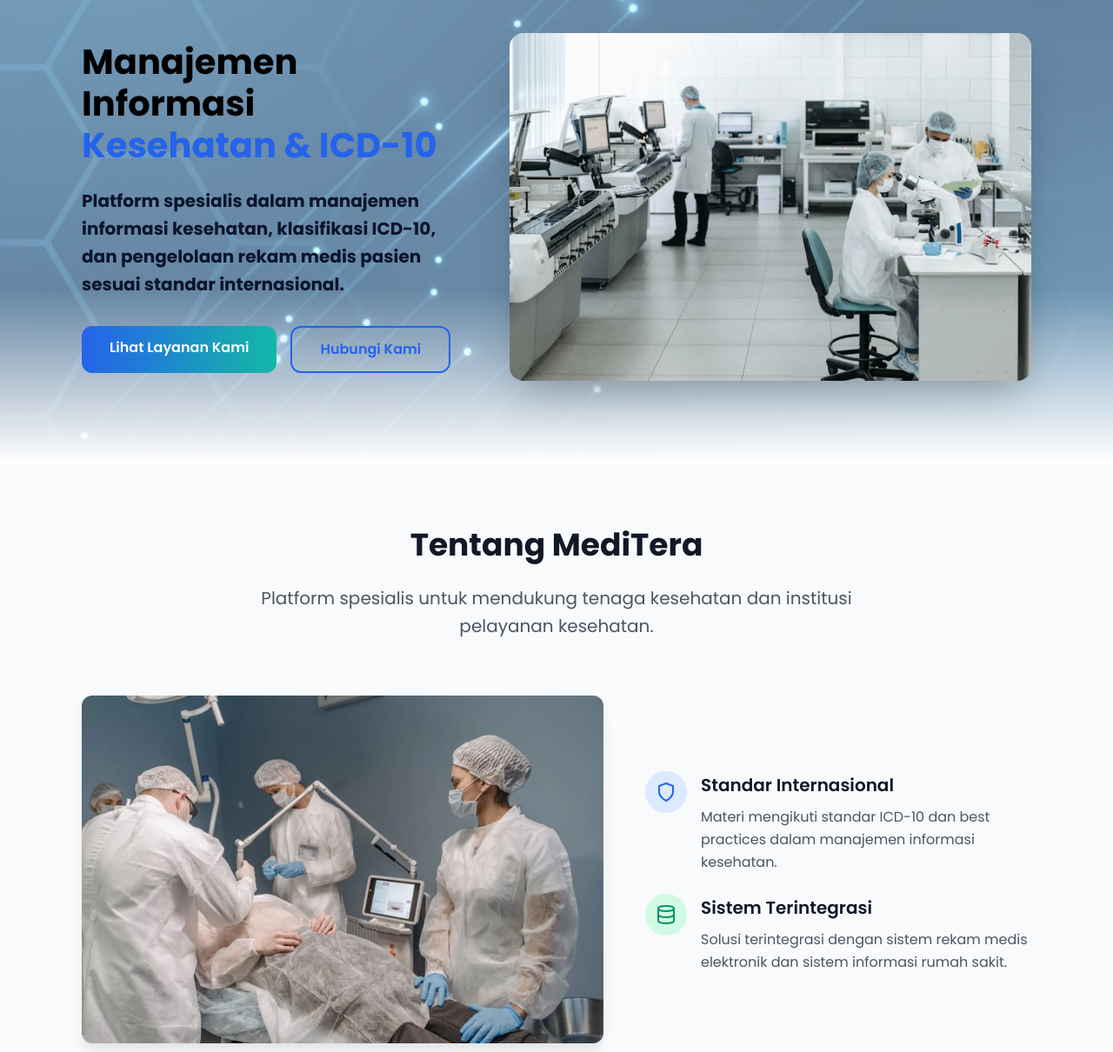
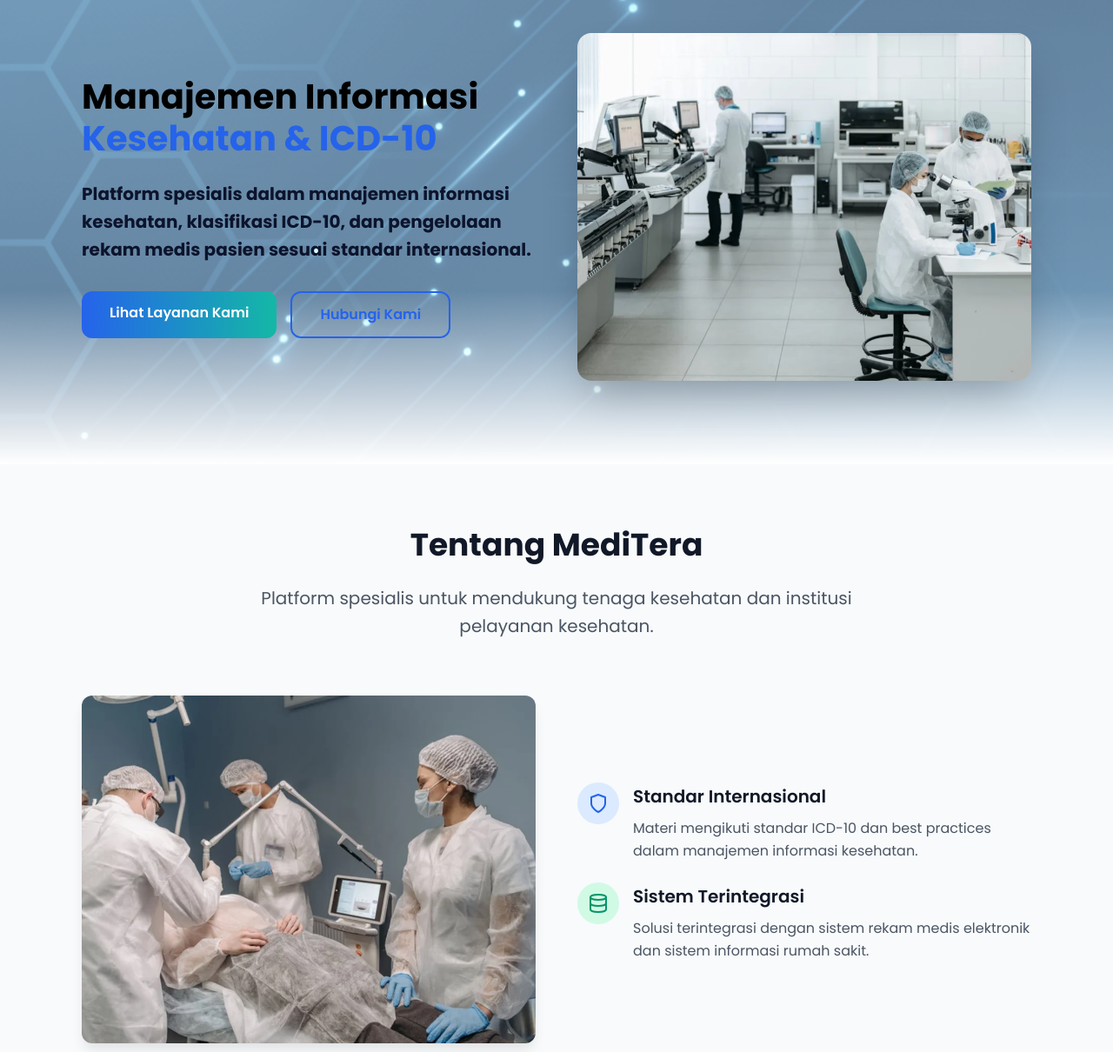
Before and after one commit to jasawebsiterajaampat/meditera, a plain HTML site: page index.html in a window 1280 px wide. Shown: the part 90-1300 px from the top of the page at 87% size. Drawn offline with nearby package versions, Linux system fonts and the light colour scheme.

Commit message:
style.css

```diff
--- a/style.css
+++ b/style.css
@@ -250,7 +250,9 @@ body {
 }
 
 .hero-image {
-    width: 600px;
+    /* --- DIPERBAIKI --- */
+    width: 100%;         /* Lebar 100% dari kolomnya */
+    max-width: 600px;  /* Batas lebar maksimal */
     height: 400px;
     object-fit: cover;
     border-radius: 1rem;
@@ -287,7 +289,7 @@ body {
 }
 
 /* =================================================================
-   KODE BARU: CSS UNTUK EFEK GRADASI PEMISAH SECTION
+   EFEK GRADASI PEMISAH SECTION
    ================================================================= */
 .hero-section::after {
     content: '';
@@ -296,9 +298,6 @@ body {
     bottom: 0;
     width: 100%;
     height: 200px; /* Atur tinggi area gradasi */
-
-    /* Gradasi dari warna solid (di bawah) ke transparan (di atas) */
-    /* Pastikan warna solid sama dengan background section di bawahnya */
     background: linear-gradient(to top, #ffffff, rgba(255, 255, 255, 0));
 }
 
@@ -322,9 +321,24 @@ body {
     margin: auto;
 }
 
+/* =================================================================
+   KODE BARU DITAMBAHKAN: Perbaikan Layout Desktop
+   ================================================================= */
+.grid-2-col {
+    display: grid;
+    grid-template-columns: repeat(2, 1fr); /* 2 kolom untuk desktop */
+    gap: 3rem; /* Jarak antar kolom */
+}
+
+.items-center {
+    align-items: center; /* Menyejajarkan item di tengah secara vertikal */
+}
+
 /* About Section */
 .rounded-image {
-    width: 600px;
+    /* --- DIPERBAIKI --- */
+    width: 100%;         /* Lebar 100% dari kolomnya */
+    max-width: 600px;  /* Batas lebar maksimal */
     height: 400px;
     object-fit: cover;
     border-radius: 0.75rem;
@@ -393,12 +407,11 @@ body {
 }
 
 /* =================================================================
-   KODE PERBAIKAN TAMPILAN MOBILE (BARU DITAMBAHKAN)
+   KODE PERBAIKAN TAMPILAN MOBILE (YANG SUDAH ADA)
    ================================================================= */
 @media (max-width: 768px) {
 
     /* 1. Perbaikan Layout Grid (Hero & About) */
-    /* Asumsi Anda menggunakan kelas .grid-2-col dari HTML sebelumnya */
     .grid-2-col {
         grid-template-columns: 1fr; /* Paksa jadi 1 kolom */
         text-align: center; /* Pusatkan teks di mobile */
```
